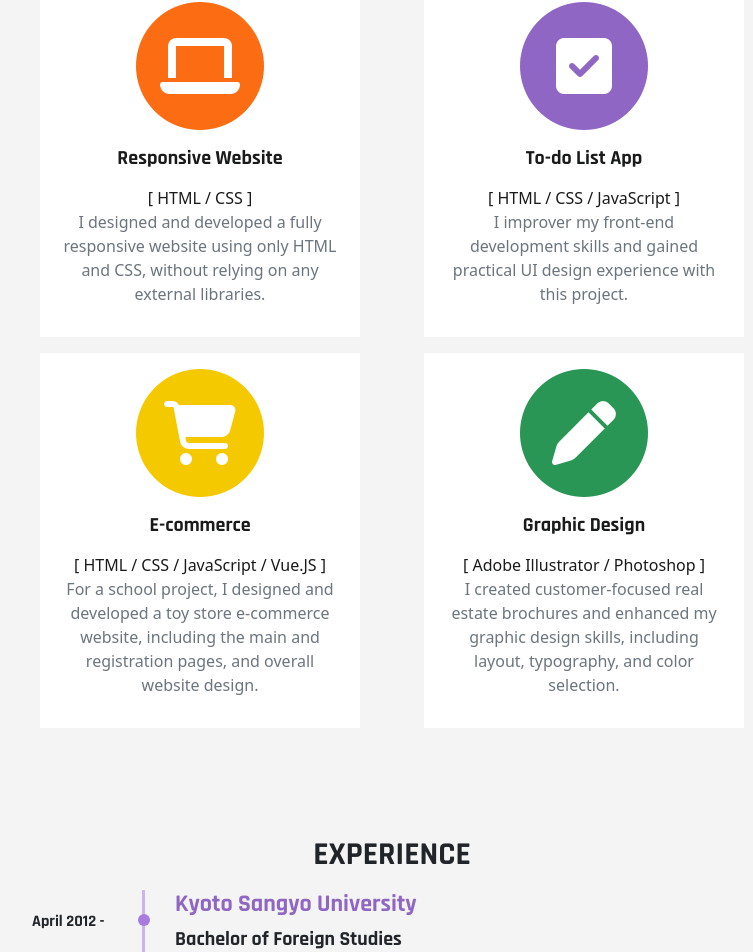
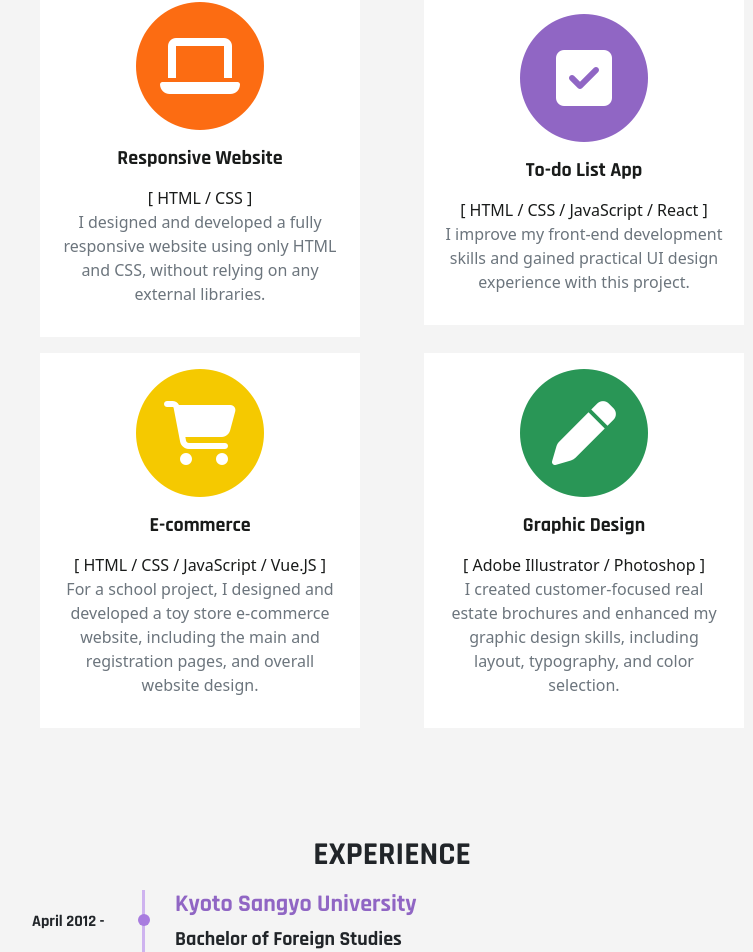
Before and after one commit to mikufujiwara/react_portfolio, a React (Create React App) app: page / in a window 1280 px wide. Shown: the part 973-1925 px from the top of the page, without its empty margins (248-1001 px from the left). Built offline with nearby package versions, Linux system fonts and the light colour scheme.

Commit message:
todoapp added

```diff
--- a/src/components/Header.js
+++ b/src/components/Header.js
@@ -29,7 +29,7 @@ const Header = () => {
                   Responsive Website
                 </NavDropdown.Item>
                 <NavDropdown.Item
-                  href="#action/3.2"
+                  href="https://miku-to-do-list.netlify.app/"
                   target="_blank"
                   rel="noreferrer"
                 >
--- a/src/components/pages/HomePage.js
+++ b/src/components/pages/HomePage.js
@@ -113,13 +113,13 @@ const HomePage = () => {
             </span>
             <h5 className="my-3">To-do List App</h5>
             <p className="text-muted">
-              <span> [ HTML / CSS / JavaScript ]</span>
-              <br />I improver my front-end development skills and gained
+              <span> [ HTML / CSS / JavaScript / React ]</span>
+              <br />I improve my front-end development skills and gained
               practical UI design experience with this project.
             </p>
           </a>
           <a
-            href="https://github.com/takumi-tsuka/toy_store_final"
+            href="https://miku-to-do-list.netlify.app/"
             target="_blank"
             rel="noreferrer"
             className="col-lg-5 project m-2"
```
